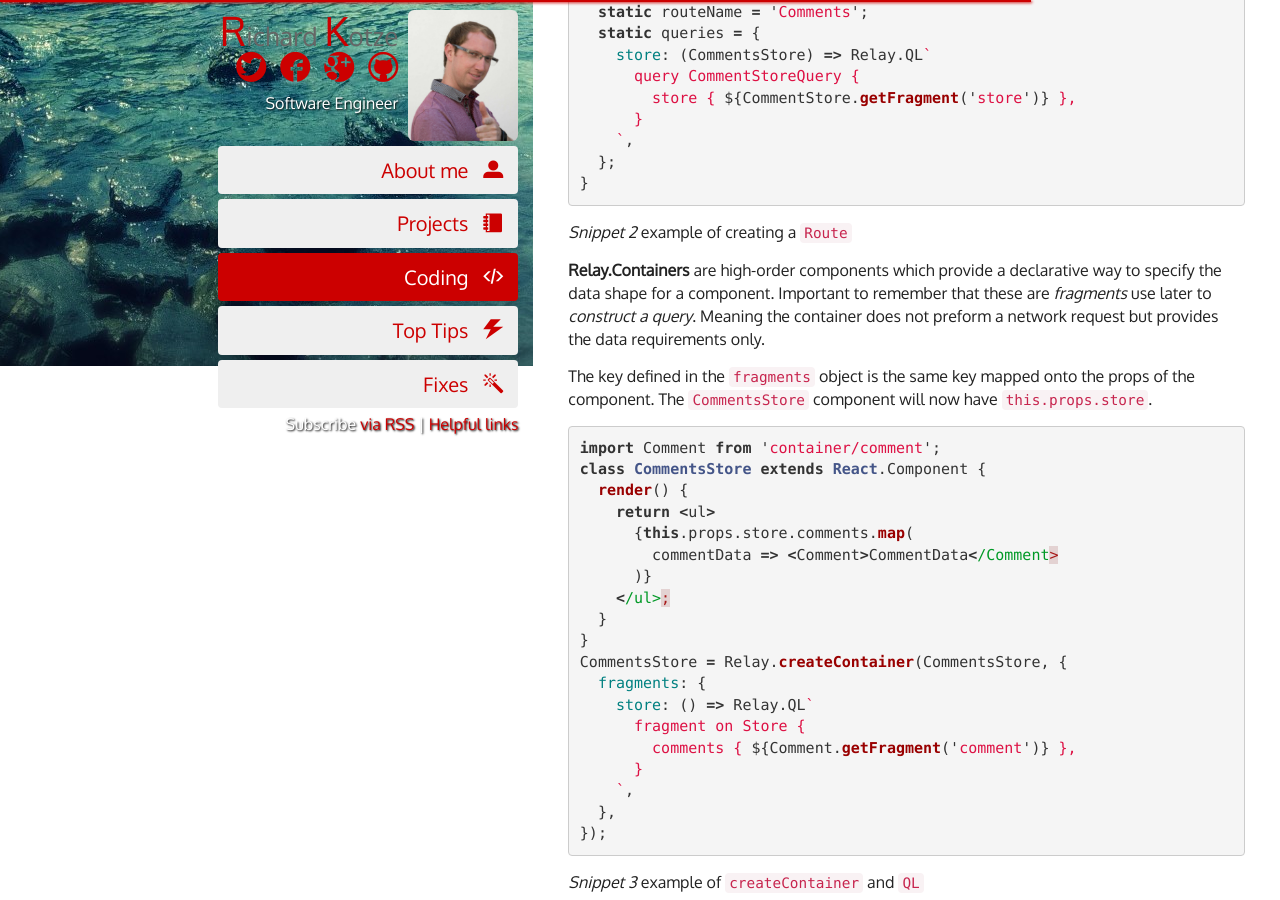
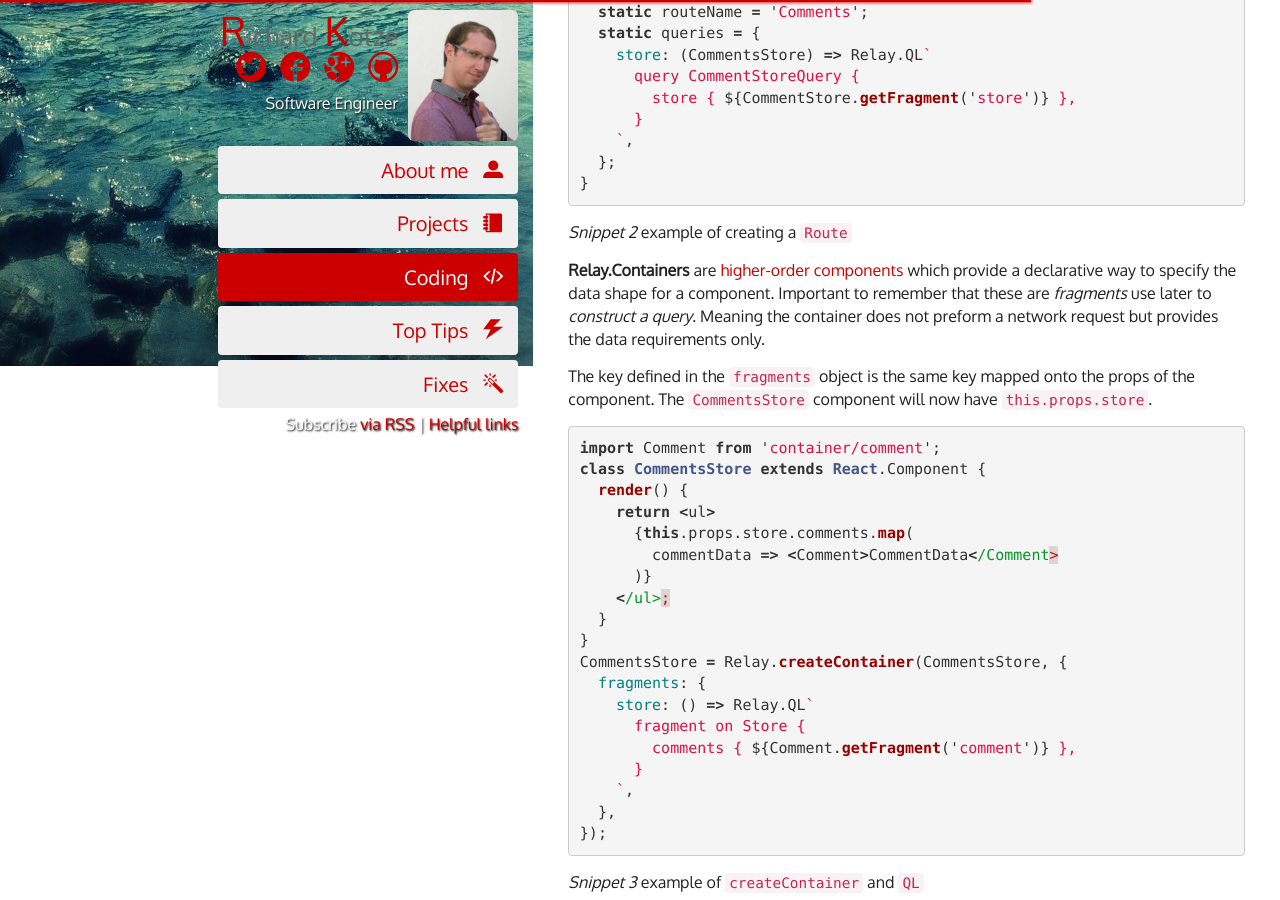
Before and after one commit to rkotze/rkotze.github.io, a Jekyll site: the page built from _posts/2017-02-12-react-relay.md, in a window 1280 px wide and 900 px high, scrolled down 1030 px. Built offline with Jekyll 4.4.1, drawn with Linux system fonts in a browser that asks for light colours; comment, search, counter and statistics services are not loaded.

Commit message:
Fix HOC typo and link to new HOC post.

```diff
--- a/_posts/2017-02-12-react-relay.md
+++ b/_posts/2017-02-12-react-relay.md
@@ -54,8 +54,8 @@ class CommentsRoute extends Relay.Route {
 {% endhighlight %}
 _Snippet 2_ example of creating a `Route`
 
-**Relay.Containers** are high-order components which provide a declarative way to specify the data shape for a component. Important to remember
- that these are _fragments_ use later to _construct a query_. Meaning the container does not preform a network request but provides the data requirements only.
+**Relay.Containers** are [higher-order components](/coding/understanding-higher-order-components) which provide a declarative way to specify the data shape for a component. Important to remember
+that these are _fragments_ use later to _construct a query_. Meaning the container does not preform a network request but provides the data requirements only.
 
 The key defined in the `fragments` object is the same key mapped onto the props of the component. The `CommentsStore` component will now have `this.props.store`.
 
```
